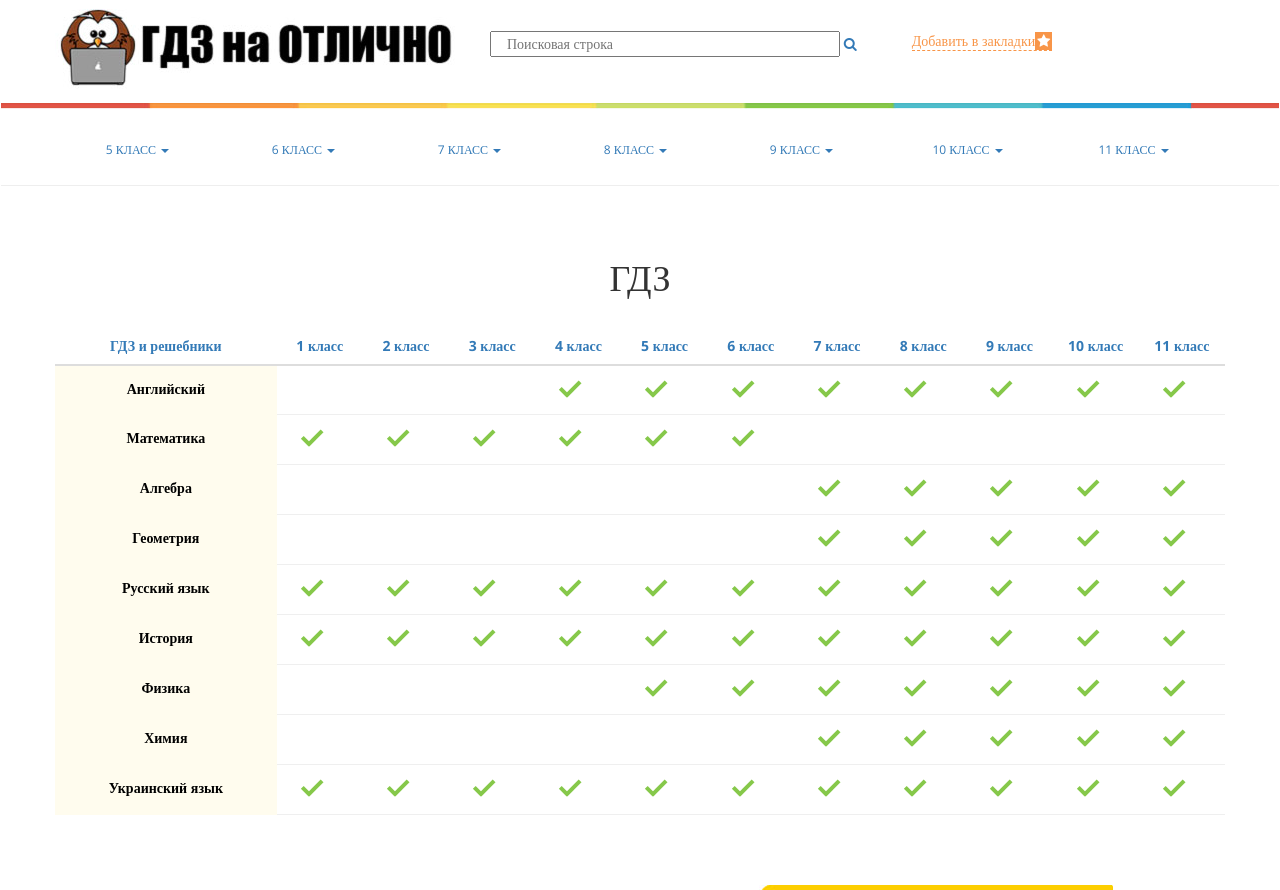
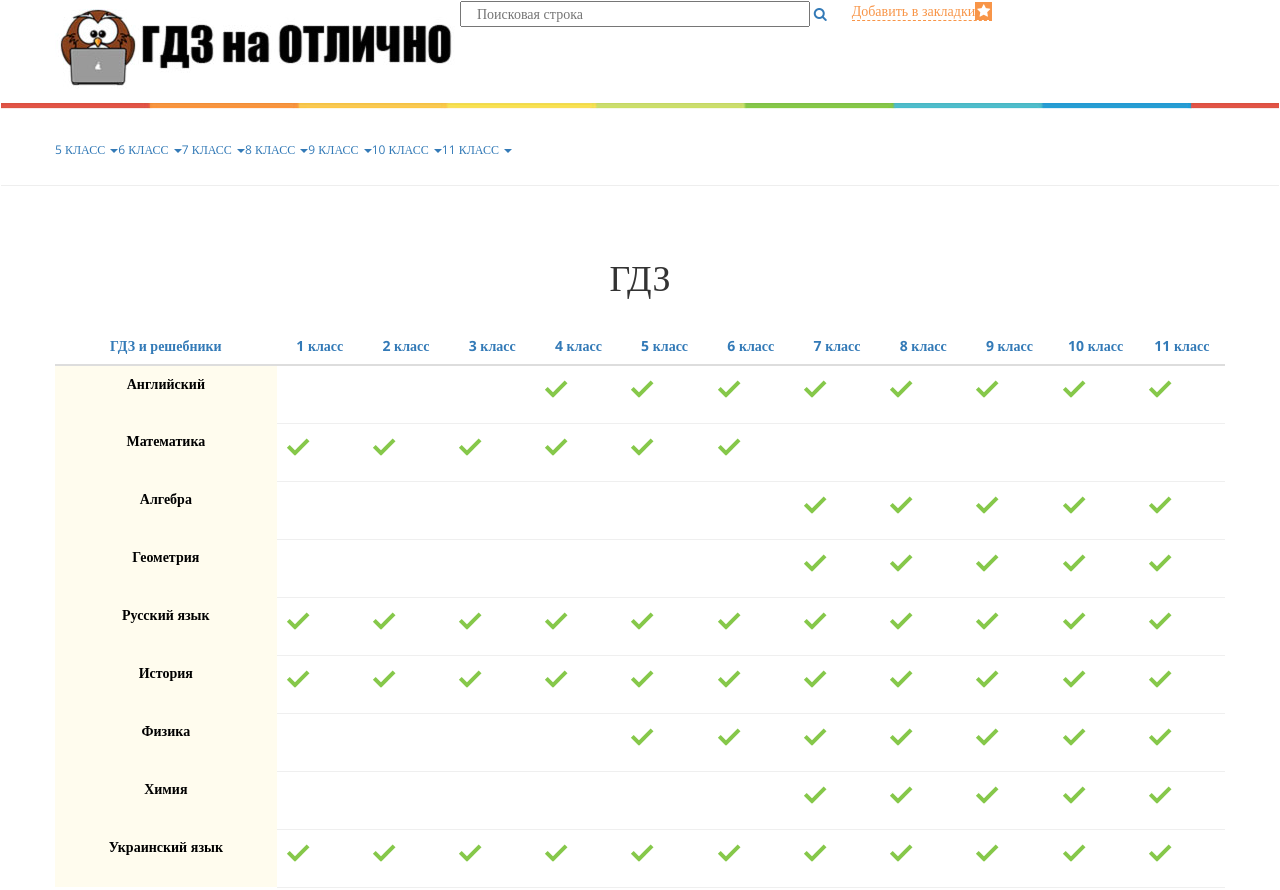
Before and after one commit to proklub/gdz2, a plain HTML site: page index.html in a window 1280 px wide. Shown: the top 890 px of the page. Drawn offline with nearby package versions, Linux system fonts and the light colour scheme.

Commit message:
some bugs

```diff
--- a/css/gdz.css
+++ b/css/gdz.css
@@ -32,16 +32,8 @@ text-transform: uppercase;
 .secmenu ul li a {
 font-size:12px;
 }
-.menu ul li {
-display:inline-block;
-padding: 0px 30px;
-height: 70px;
-}
-.search {
-position: relative;
-right: 30px;
-float: left;
-}
+.menu ul li {display:inline-block;/* padding: 0px 30px; */height: 70px;}
+.search {/* position: relative; *//* right: 30px; */float: left;}
 .gdzh1 {
 padding-top: 30px;
 padding-bottom: 20px;
@@ -54,20 +46,8 @@ text-align: center;
 margin-bottom: 0;
 padding-left: 0;
 }
-input {
-width: 350px;
-margin-left: 60px;
-padding-left: 15px;
-margin-top: 30px;
-}
-.bookmark {
-margin-left: 25px;
-color: #f89548;
-border-bottom-style: dashed;
-border-bottom-width: 1px;
-position: relative;
-top: 30px;
-}
+input {width: 350px;/* margin-left: 60px; */padding-left: 15px;/* margin-top: 30px; */}
+.bookmark {margin-left: 25px;color: #f89548;border-bottom-style: dashed;border-bottom-width: 1px;/* position: relative; *//* top: 30px; */}
 .fa-star {
 color: white;
 background-color: #f89548;
@@ -82,11 +62,7 @@ color: #f59141;
 .bookmar a i:hover {
 color: #f59141;
 }
-.hr1 {
-background: #d85247;
-height: 6px;
-width: 100%;
-}
+.hr1 {background: #d85247;/* height: 6px; */width: 100%;}
 .under {
 height: 1px;
 color: #efefef;
@@ -108,12 +84,7 @@ border-width: 1px;
 border-color: #efefef;
 text-align: center;
 }
-.table .subject {
-width: 180px;
-margin-right: 10px;
-border: none;
-line-height: 30px;
-}
+.table .subject {width: 180px;/* margin-right: 10px; */border: none;/* line-height: 30px; */}
 
 .gdzh1 {
 text-align:center;
@@ -161,9 +132,9 @@ background-color: white;
 .icon {
     height: 28px;
     width: 32px;
-    position: relative;
-    overflow: hidden;
-    left: 14px;
+    /* position: relative; */
+    /* overflow: hidden; */
+    /* left: 14px; */
 }
 .checkone {
 width: 20px;
@@ -196,12 +167,7 @@ margin-top: 50px;
 }
 .games a {
 }
-.icons-second {
-position: relative;
-height: 75px;
-bottom: 150px;
-left: 90px;
-}
+.icons-second {position: absolute;height: 75px;bottom: 150px;left: 90px;}
 .twitter-a {
 position: absolute;
 z-index: 100;
@@ -287,9 +253,7 @@ line-height: 20px;
 color: white;
 }
 
-ul.dropdown li { position: relative;
-z-index: 1000
-}
+ul.dropdown li {position: relative;/* z-index: 1000 */}
 ul.dropdown,
 ul.dropdown-inside {
 list-style-type: none;
@@ -299,40 +263,25 @@ ul.dropdown-inside {
 position: absolute;
 left: -9999px;
 }
-ul.dropdown li.dropdown-top {
-display: inline;
-float: left;
-margin: 0 1px 0 0;
-}
+ul.dropdown li.dropdown-top {/* display: inline; */float: left;/* margin: 0 1px 0 0; */}
 ul.dropdown li.dropdown-top a {
 display: block;
 }
-ul.dropdown li.dropdown-top a:hover {
-background-color: white;
-text-decoration: none;
-}
+ul.dropdown li.dropdown-top a:hover {/* background-color: white; */text-decoration: none;}
 ul.dropdown .dropdown-inside li a:hover {
 background-color: #e4e4e4;
 }
 
-.dropdown-top a:hover {
-background-color: white;
-}
+.dropdown-top a:hover {/* background-color: white; */}
 ul.dropdown li.dropdown-top:hover .dropdown-inside {
 display: block;
 left: 0;
 }
-ul.dropdown .dropdown-inside {
-background-color: #e4e4e4;
-padding-left: 10px;
-padding-right: 10px;
-}
+ul.dropdown .dropdown-inside {background-color: #e4e4e4;/* padding-left: 10px; *//* padding-right: 10px; */}
 ul.dropdown .dropdown-inside a:hover {
 background: #efefef;
 }
-a.dropdown-top {
-width: 105px;
-}
+a.dropdown-top {/* width: 105px; */}
 .dropdown-inside li a {
 width: 105px;
 }
```
